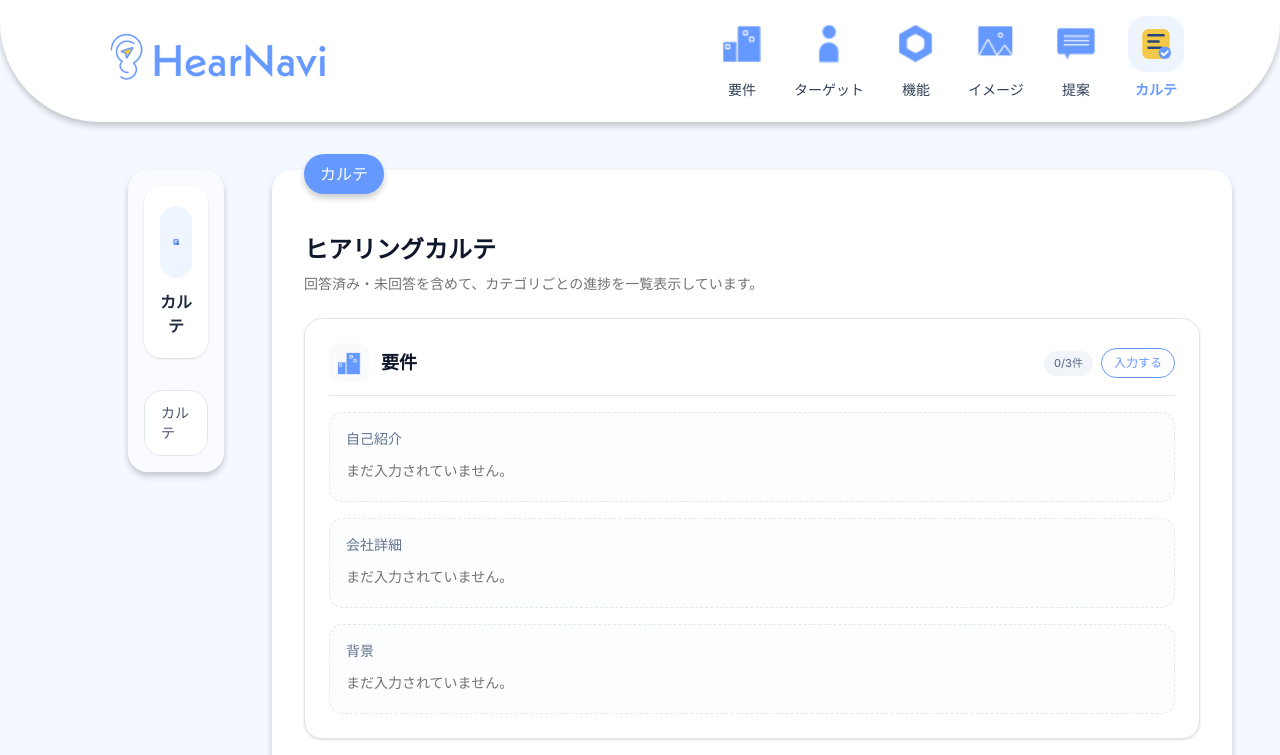
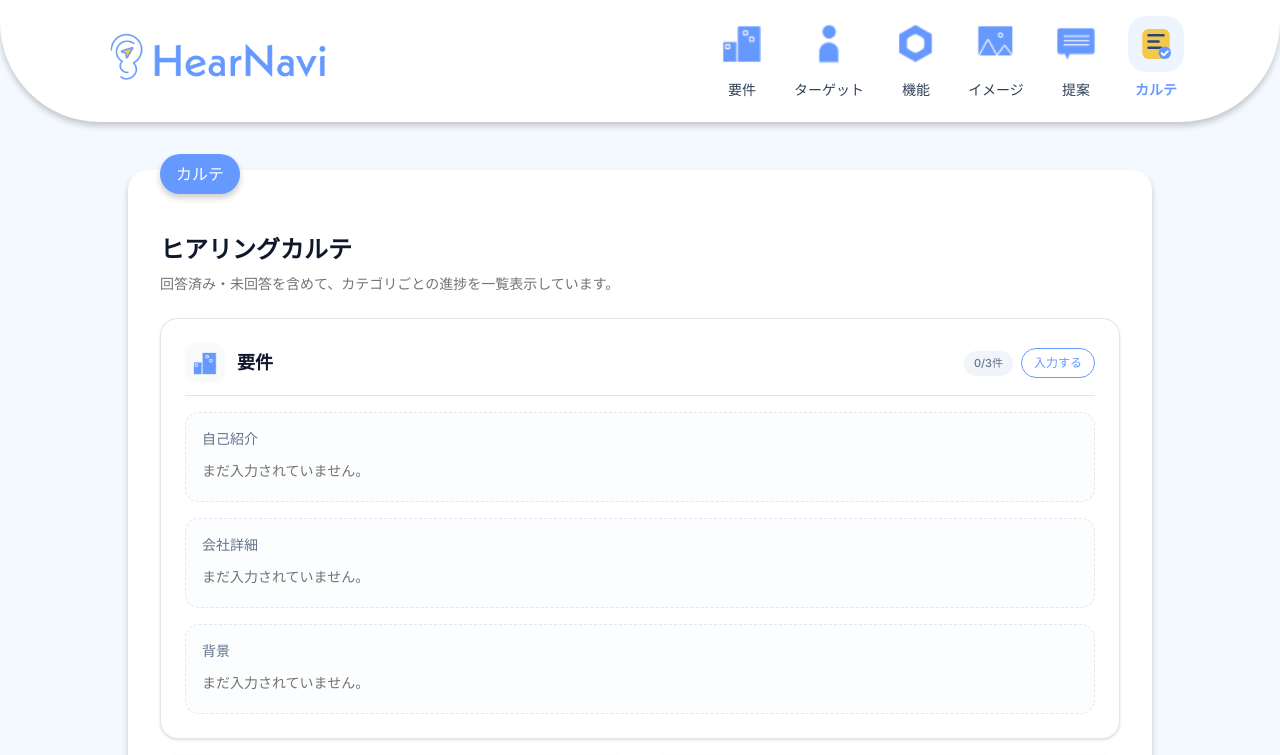
Before and after one commit to aobalab/hear-navi, a Next.js app: page /hearing/record in a window 1280 px wide. Shown: the top 755 px of the page. Built offline with nearby package versions, Linux system fonts and the light colour scheme.

Commit message:
feat: remove Sidebar component from RecordLayout for simplified layout

```diff
--- a/app/hearing/record/layout.tsx
+++ b/app/hearing/record/layout.tsx
@@ -1,5 +1,4 @@
 import Header from "@/components/header";
-import Sidebar from "@/components/side-bar";
 
 export default function RecordLayout({
     children,
@@ -9,9 +8,8 @@ export default function RecordLayout({
     return (
         <>
             <Header category="record" section="" />
-            <main className="main grid grid-cols-24 gap-12 pt-12 w-8/10 mx-auto">
-                <Sidebar category="record" section="" />
-                <div className="main-wrapper col-span-21 relative">{children}</div>
+            <main className="main mx-auto w-8/10 pt-12">
+                <div className="main-wrapper relative">{children}</div>
             </main>
         </>
     );
```
